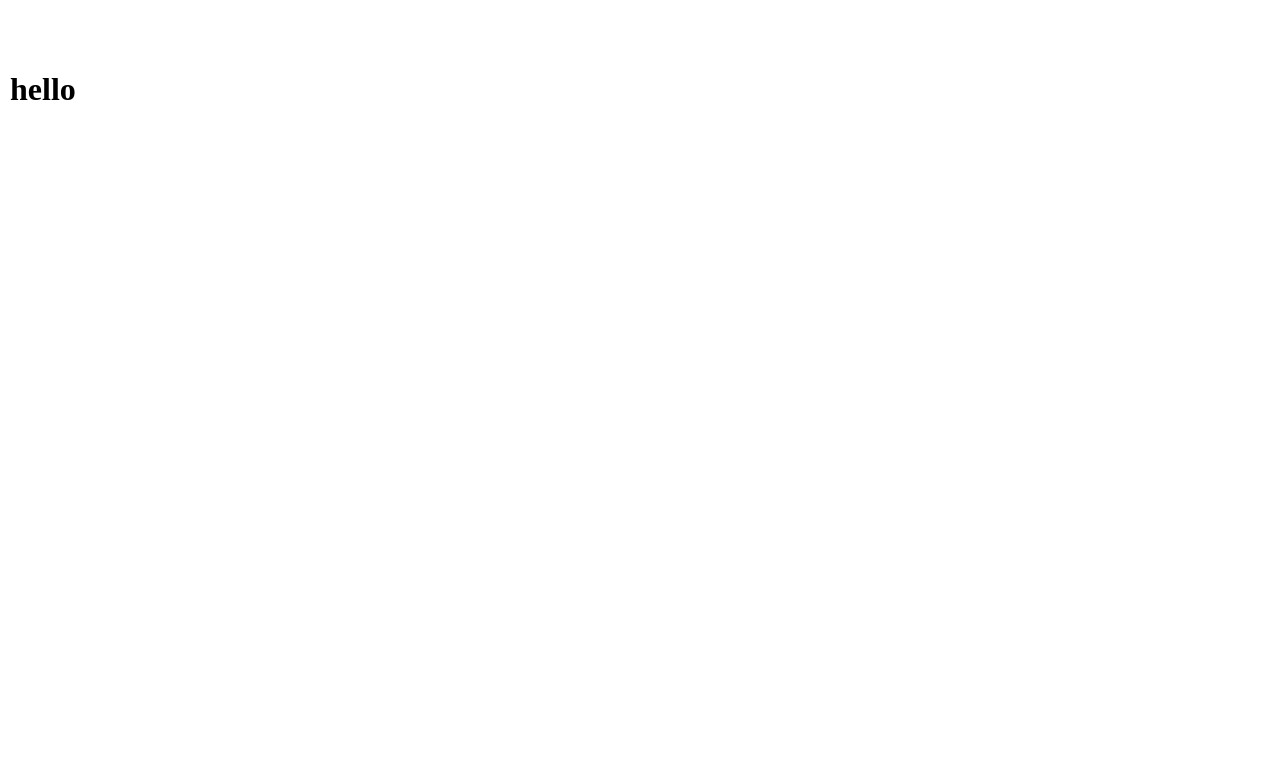
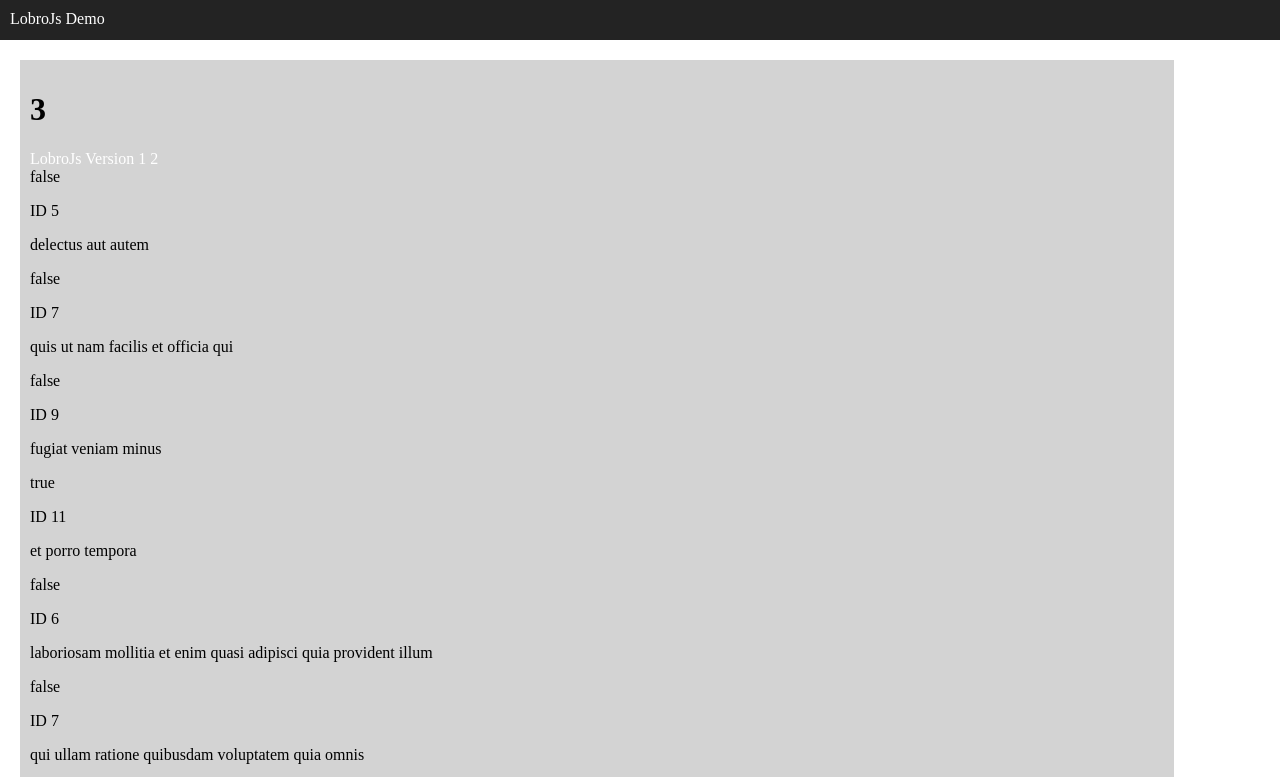
Before and after one commit to xsip/lobro-js, a website built with webpack: page src/index.html in a window 1280 px wide. Shown: the top 777 px of the page. Built offline with nearby package versions, Linux system fonts and the light colour scheme.

```diff
--- a/src/core/bindings/content.bindings.ts
+++ b/src/core/bindings/content.bindings.ts
@@ -53,8 +53,8 @@
             evalMatches.map((evalMatch: string) => {
                 //  fix to make ignore index list removable
                 if (GeneralUtils.isFunction(evalMatch)) {
-                    console.log('FOUND FUNCTION', GeneralUtils.extractFunctionName(evalMatch));
-                    console.log(GeneralUtils.extractFunctionParams(evalMatch));
+                    //console.log('FOUND FUNCTION', GeneralUtils.extractFunctionName(evalMatch));
+                    // console.log(GeneralUtils.extractFunctionParams(evalMatch));
                     let paramsResolvable: boolean = true;
                     const allParams: string[] = GeneralUtils.extractFunctionParams(evalMatch);
                     allParams.map(p => {
--- a/src/index.html
+++ b/src/index.html
@@ -1,7 +1,11 @@
 <!doctype html>
 <html>
 <head><title>Controller Test</title></head>
-<body><h1>hello</h1>
-<main-controller></main-controller>
+<script src="bundle.js"></script>
+<body>
+
+<header-controller></header-controller>
+
+<demo-controller></demo-controller>
 </body>
 </html>
```
